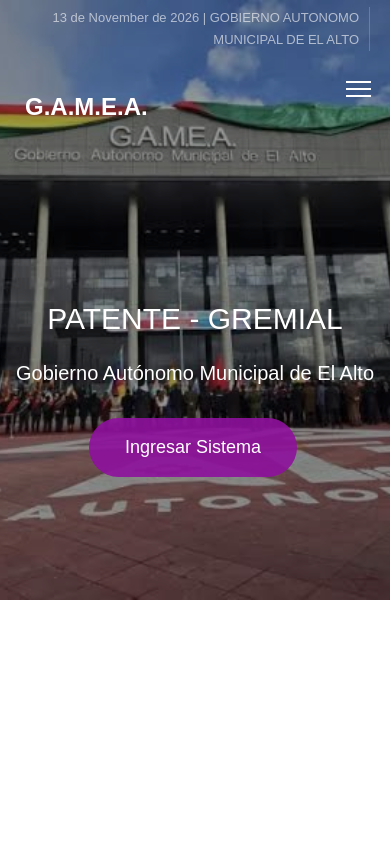
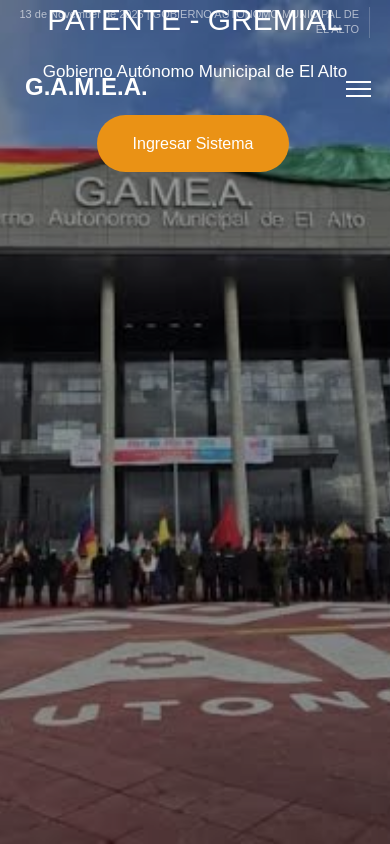
Before and after one commit to jhem8147-jjjj/Dfm, a PHP site: page /tcpdf/ in a window 390 px wide. Run offline with PHP 8.4, Linux system fonts and the light colour scheme.

Commit message:
Mejora diseño responsive de la portada

```diff
--- a/css/style.css
+++ b/css/style.css
@@ -47,13 +47,13 @@ body {
 }
 
 a {
-  color: #591F94;
+  color: #EA9215;
   -webkit-transition: 0.5s;
   -o-transition: 0.5s;
   transition: 0.5s;
 }
 a:hover, a:active, a:focus {
-  color: #591F94;
+  color: #EA9215;
   outline: none;
   text-decoration: none;
 }
@@ -71,18 +71,17 @@ h1, h2, h3, h4, h5, h6, figure {
 
 ::-webkit-selection {
   color: #fff;
-  background: #591F94;
+  background: #EA9215;
 }
 
 ::-moz-selection {
   color: #fff;
-  background: #591F94;
+  background: #EA9215;
 }
 
 ::selection {
   color: #fff;
-  background-color: #591F94;
-  /*background: #EA9215;*/
+  background: #EA9215;
 }
 
 .fh5co-nav {
@@ -132,7 +131,7 @@ h1, h2, h3, h4, h5, h6, figure {
   font-family: "Work Sans", Arial, sans-serif;
 }
 .fh5co-nav #fh5co-logo a span {
-  color: #591F94;
+  color: #EA9215;
 }
 .fh5co-nav a {
   padding: 5px 10px;
@@ -456,7 +455,7 @@ h1, h2, h3, h4, h5, h6, figure {
 #fh5co-header .display-tc .btn.btn-learn,
 #fh5co-counter .display-tc .btn.btn-learn,
 .fh5co-cover .display-tc .btn.btn-learn {
-  background: rgba(142, 17, 158, 0.9);
+  background: rgba(234, , 14621, 0.8);
   border: none;
 }
 #fh5co-header .display-tc .btn.btn-learn:hover, #fh5co-header .display-tc .btn.btn-learn:focus,
@@ -1278,6 +1277,58 @@ h1, h2, h3, h4, h5, h6, figure {
   -o-transition: 0.5s;
   transition: 0.5s;
 }
+
+/* Keep the home hero sized to the viewport instead of a fixed desktop height. */
+#fh5co-header.fh5co-cover {
+  height: 100vh;
+  min-height: 520px;
+}
+
+#fh5co-header.fh5co-cover .display-t,
+#fh5co-header.fh5co-cover .display-tc {
+  height: 100%;
+  margin-top: 0;
+}
+
+#fh5co-header.fh5co-cover .display-tc h1 {
+  font-size: clamp(30px, 4vw, 54px);
+}
+
+@media screen and (max-width: 768px) {
+  #fh5co-header.fh5co-cover {
+    height: 100vh;
+    min-height: 480px;
+  }
+
+  .fh5co-nav .top-menu {
+    padding: 18px 0;
+  }
+
+  .fh5co-nav .top-menu .col-xs-1,
+  .fh5co-nav .top-menu .col-xs-11 {
+    width: 50%;
+  }
+
+  .fh5co-nav .top .num {
+    font-size: 11px;
+    line-height: 1.4;
+  }
+}
+
+@media screen and (max-width: 480px) {
+  #fh5co-header.fh5co-cover .display-tc h1 {
+    font-size: 30px;
+  }
+
+  #fh5co-header.fh5co-cover .display-tc h2 {
+    font-size: 17px;
+  }
+
+  #fh5co-header.fh5co-cover .display-tc .btn {
+    padding: 12px 22px;
+    font-size: 16px;
+  }
+}
 #fh5co-offcanvas ul li.offcanvas-has-dropdown.active a:after {
   -webkit-transform: rotate(-180deg);
   -moz-transform: rotate(-180deg);
@@ -1458,21 +1509,21 @@ h1, h2, h3, h4, h5, h6, figure {
 }
 
 .btn-primary {
-  background: #862094;
-  color: #fff;
-  border: 2px solid #862094;
+  background: #EA9215;
+  color: #fff;
+  border: 2px solid #EA9215;
 }
 .btn-primary:hover, .btn-primary:focus, .btn-primary:active {
-  background: #862094!important;
-  border-color: #862094 !important;
+  background: #ec9d2c !important;
+  border-color: #ec9d2c !important;
 }
 .btn-primary.btn-outline {
   background: transparent;
-  color: #862094;
-  border: 2px solid #862094;
+  color: #EA9215;
+  border: 2px solid #EA9215;
 }
 .btn-primary.btn-outline:hover, .btn-primary.btn-outline:focus, .btn-primary.btn-outline:active {
-  background: #862094;
+  background: #EA9215;
   color: #fff;
 }
 
```
Also changed, not shown: other parts of css/style.css (+20 -20 lines).
